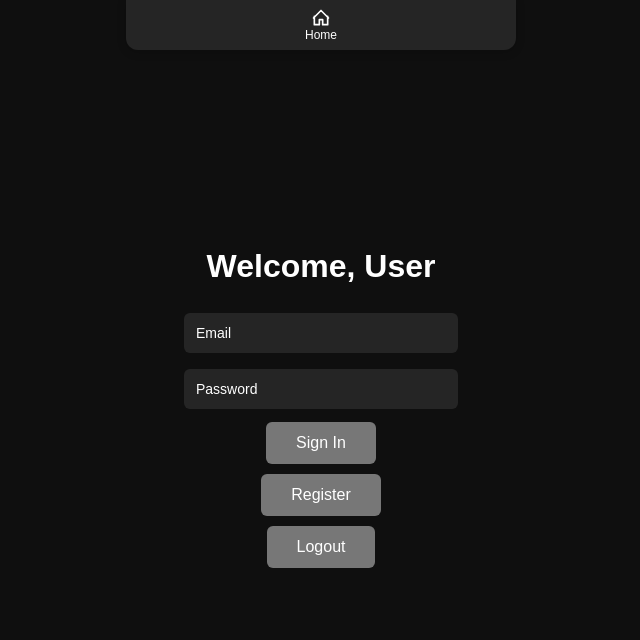
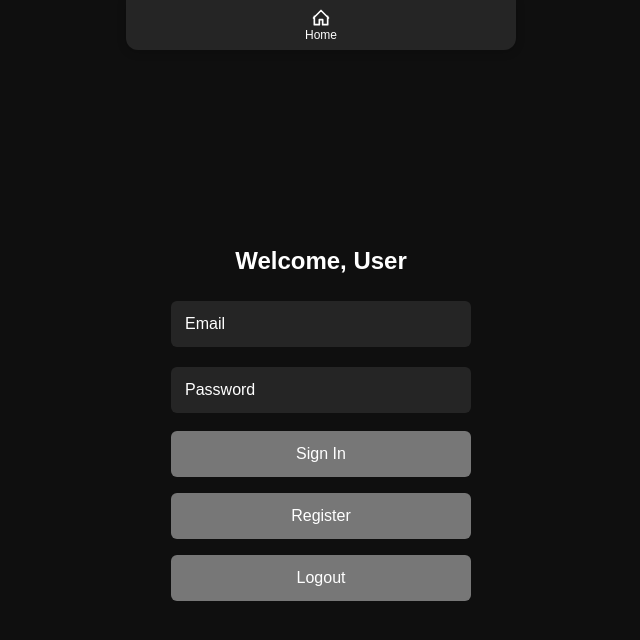
Before and after one commit to Eternixal/NERDIXX-login, a plain HTML site: page index.html in a window 1280 px wide. Shown: the whole page, without its empty margins (319-959 px from the left). Drawn offline with Linux system fonts and the light colour scheme; no server answers.

Commit message:
Update index.html

```diff
--- a/index.html
+++ b/index.html
@@ -3,6 +3,7 @@
 <head>
     <meta charset="UTF-8" />
     <title>Nerdix Login</title>
+    <meta name="viewport" content="width=device-width, initial-scale=1.0">
     <style>
         body {
             background: #0f0f0f;
@@ -12,8 +13,9 @@
             flex-direction: column;
             align-items: center;
             justify-content: center;
-            height: 100vh;
+            min-height: 100vh;
             margin: 0;
+            padding: 20px;
         }
 
         /* Navigation bar */
@@ -68,13 +70,19 @@
         }
 
         /* Login form styling */
+        h1 {
+            text-align: center;
+            font-size: 1.5rem;
+        }
         input {
-            margin: 8px;
-            padding: 12px;
-            width: 250px;
+            margin: 10px 0;
+            padding: 14px;
+            width: 100%;
+            max-width: 300px;
             border-radius: 6px;
             border: none;
-            font-size: 14px;
+            font-size: 16px;
+            box-sizing: border-box;
             background: rgba(230, 230, 230, 0.1);
             color: #fff;
         }
@@ -83,8 +91,8 @@
             opacity: 1;
         }
         button {
-            padding: 12px 30px;
-            margin: 5px;
+            padding: 14px 30px;
+            margin: 8px 0;
             border: none;
             border-radius: 6px;
             background: #777777;
@@ -92,14 +100,13 @@
             cursor: pointer;
             font-size: 16px;
             transition: all 0.3s ease;
+            width: 100%;
+            max-width: 300px;
         }
         button:hover {
             background: #999999;
             box-shadow: 0 0 10px rgba(153, 153, 153, 0.8);
             transform: translateY(-2px);
-        }
-        h1 {
-            margin-bottom: 20px;
         }
         #toast {
             position: fixed;
@@ -111,13 +118,14 @@
             border-radius: 6px;
             opacity: 0;
             transition: opacity 0.5s;
+            font-size: 14px;
         }
     </style>
 </head>
 <body>
     <!-- Navigation bar -->
     <nav>
-        <a href="#home">
+        <a href="https://foolish-clarity-358763.framer.app/">
             <span>
                 <svg xmlns="http://www.w3.org/2000/svg" fill="none" viewBox="0 0 24 24" stroke="currentColor">
                     <path stroke-linecap="round" stroke-linejoin="round" stroke-width="2" d="M3 12l9-9 9 9M4 10v10h6v-6h4v6h6V10" />
@@ -179,7 +187,7 @@
                         showToast("Login Success!");
                         console.log("User:", userCredential.user);
                         setTimeout(() => {
-                            window.location.href = "https://nerdick-com-q6br-rdrrth05z-eternixals-projects.vercel.app";
+                            window.location.href = "https://nerdix-ai.vercel.app/dashboard";
                         }, 1500);
                     })
                     .catch((error) => {
@@ -219,7 +227,7 @@
             // Check user state
             auth.onAuthStateChanged((user) => {
                 if (user) {
-                    console.log("User is logged in:", user.email);
+                    console.log("User logged in:", user.email);
                 } else {
                     console.log("No user logged in");
                 }
```
